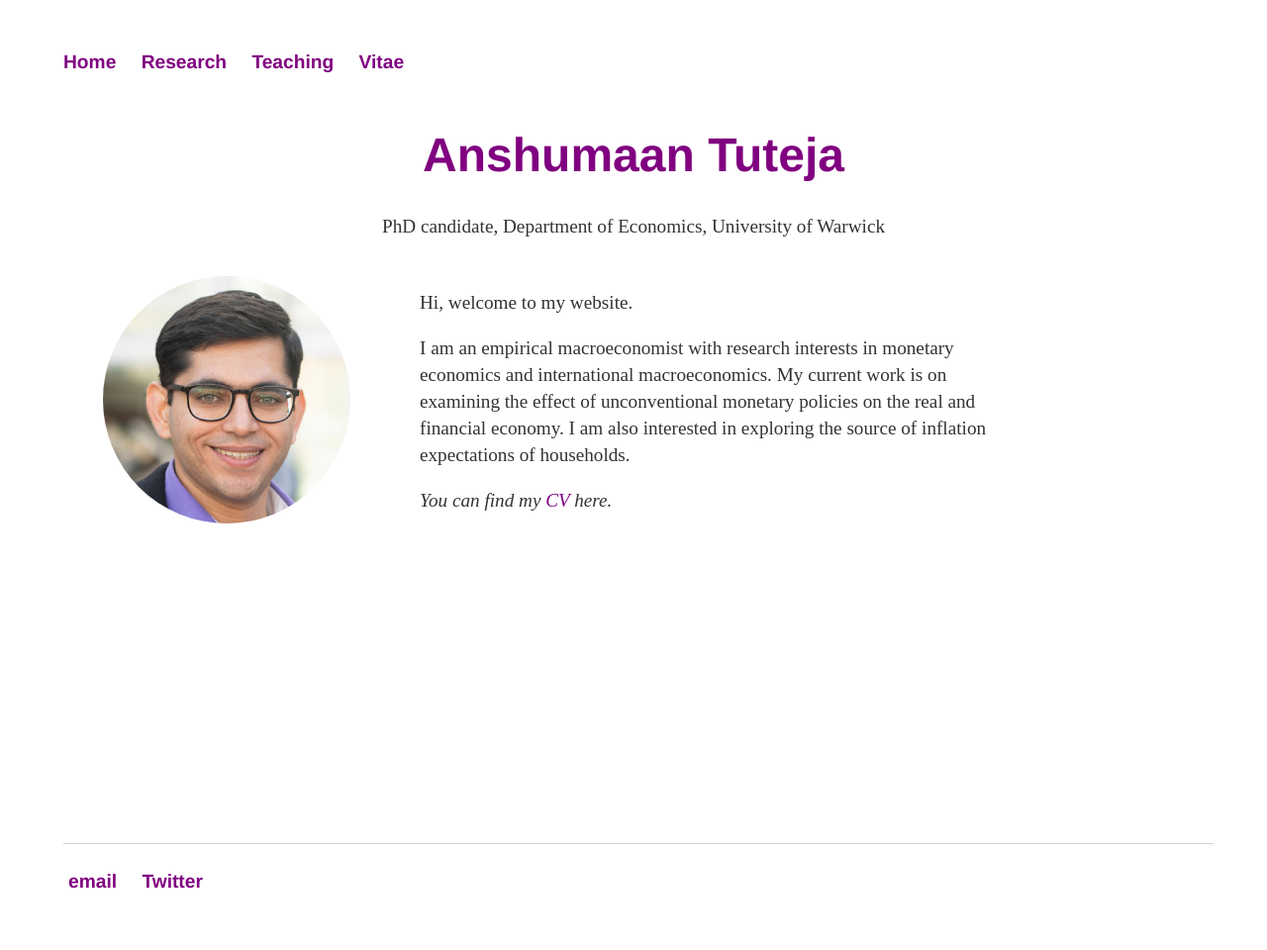
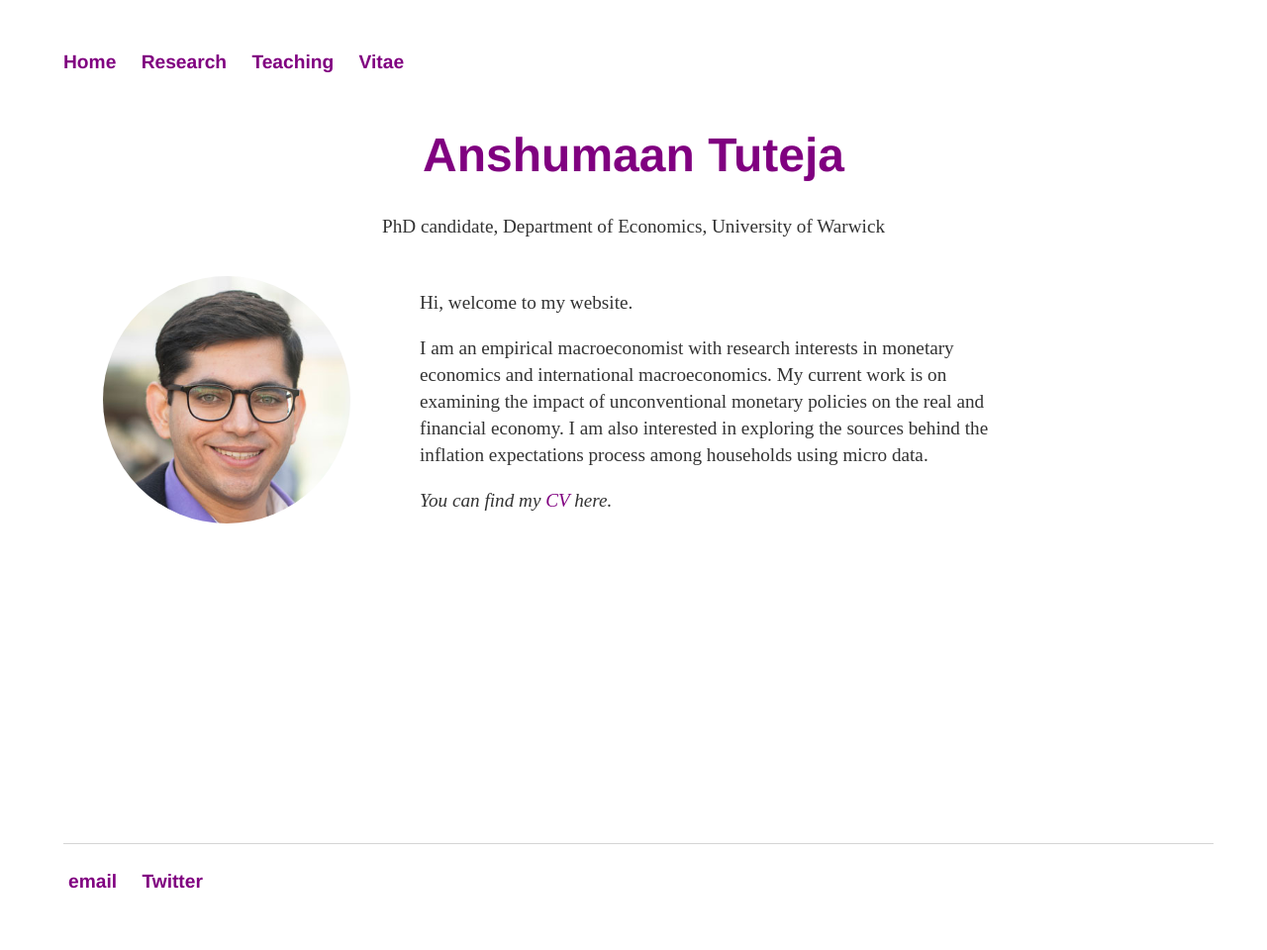
Before and after one commit to anshumaan-tuteja/anshumaan-tuteja.github.io, a Jekyll site: the page built from index.html, in a window 1280 px wide. Shown: the whole page at 99% size. Built offline with Jekyll 4.4.1, drawn with Linux system fonts in a browser that asks for light colours.

```diff
--- a/index.html
+++ b/index.html
@@ -12,8 +12,8 @@
 		    		<div class="blurb">
 					<p> Hi, welcome to my website.</p>
 					<p> I am an empirical macroeconomist with research interests in monetary economics and international macroeconomics.
-					   My current work is on examining the effect of unconventional monetary policies on the real and financial economy.
-					   I am also interested in exploring the source of inflation expectations of households.</p>
+					   My current work is on examining the impact of unconventional monetary policies on the real and financial economy.
+					   I am also interested in exploring the sources behind the inflation expectations process among households using micro data.  </p>
 					<p><em> You can find my <a href="assets/CV/AT_June 2023.pdf">CV </a> here.</em></p>
 							<!-- <a href="/about">Read more about my life...</a></p> -->
 		    		</div><!-- /.blurb -->
```
